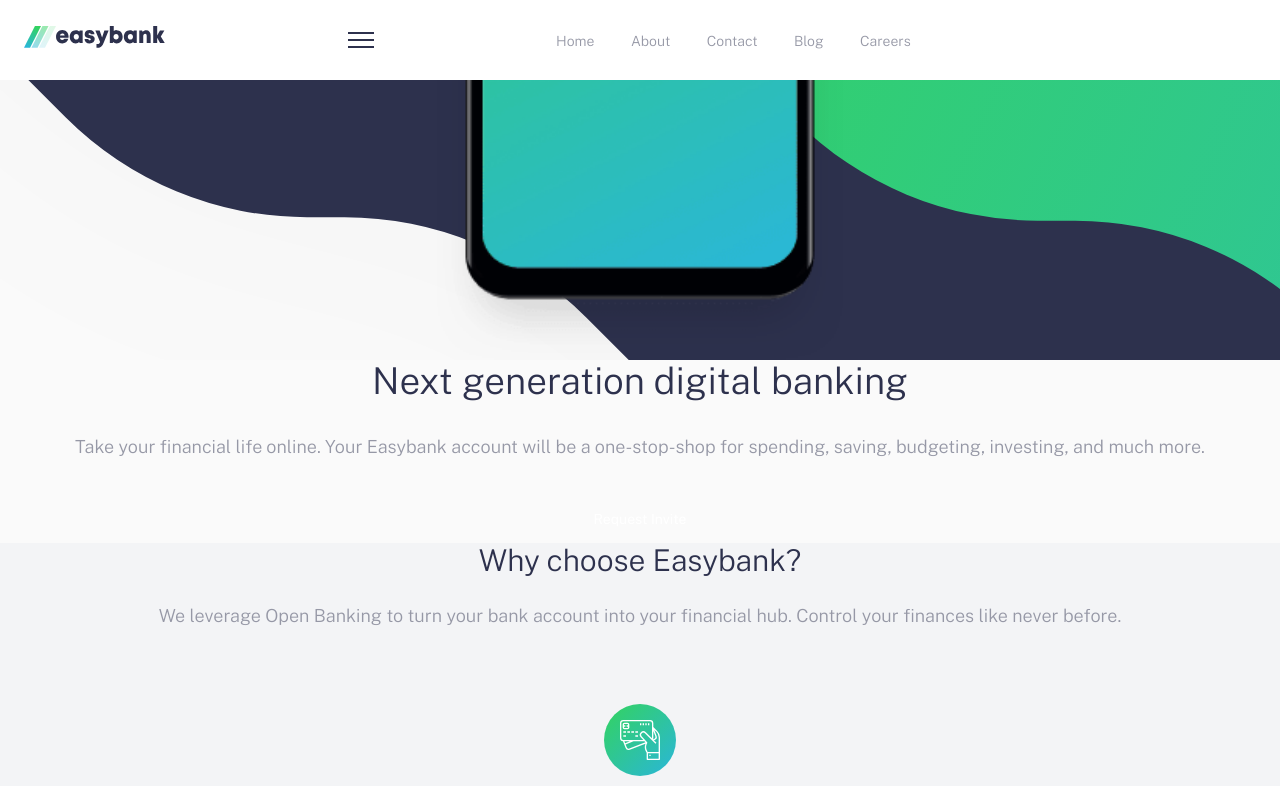
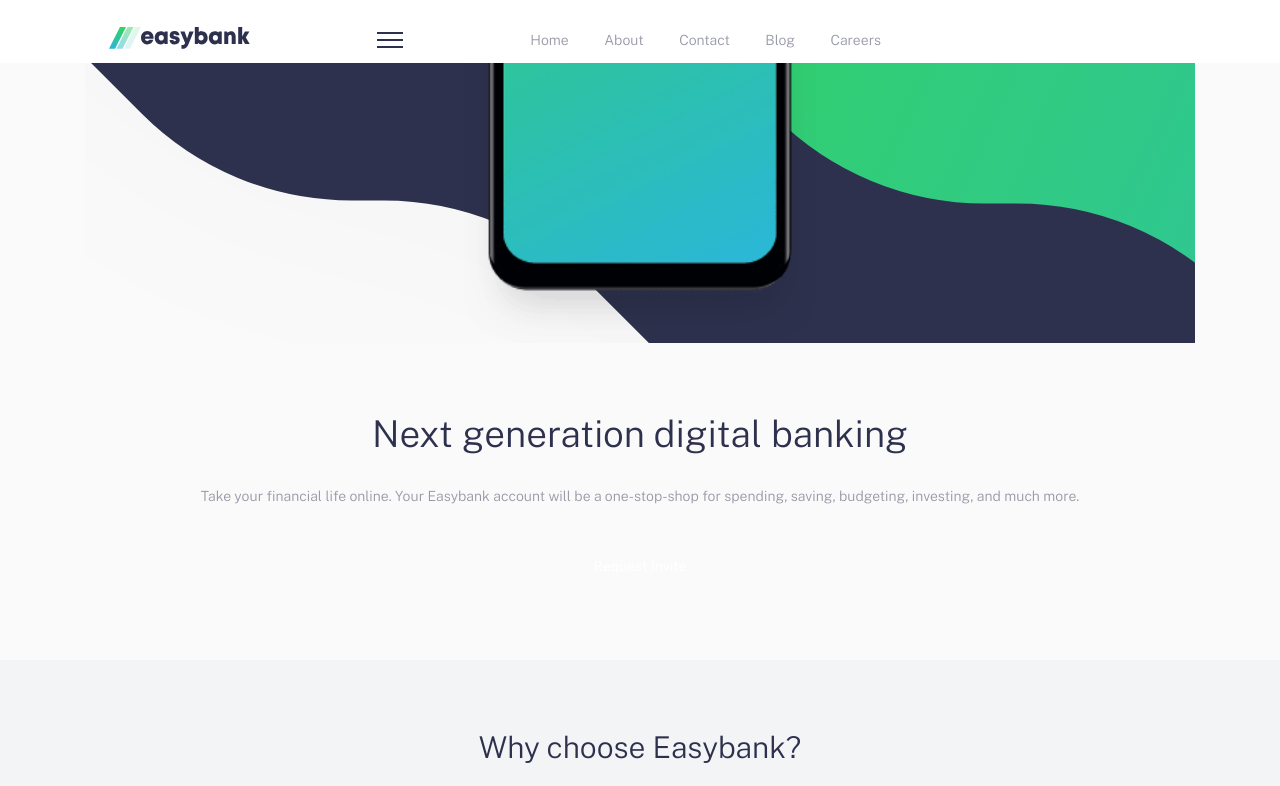
Before and after one commit to farouk-afolabi/Easy-bank-landing-page, a plain HTML site: page index.html in a window 1280 px wide. Shown: the top 786 px of the page. Drawn offline with nearby package versions, Linux system fonts and the light colour scheme.

Commit message:
day 4 debugging

```diff
--- a/app/js/script.js
+++ b/app/js/script.js
@@ -1,42 +1,24 @@
-/*const btnHamburger = document.querySelector('#btnHarmburger');
+const btnHamburger = document.querySelector('#btnHamburger');
+const body = document.querySelector('body');
 const header = document.querySelector('.header');
+const overlay = document.querySelector('.overlay');
+const fadeElems = document.querySelectorAll('.has-fade');
 
+btnHamburger.addEventListener('click', function() { // close menu
+    if (header.classList.contains('open')) {
+        body.classList.remove('noscroll');
+        header.classList.remove('open');
+        fadeElems.forEach(function(element) {
+            element.classList.remove('fade-in');
+            element.classList.add('fade-out');
+        });
 
-
-btnHamburger.addEventListener('click', function(){
-console.log( 'click hamburger');
-if(header.classList.contains('open')){
-    header.classList.remove('open');
-}
-else {
-    header.classList.add('open');
-}
+    } else { // open menu
+        body.classList.add('noscroll');
+        header.classList.add('open');
+        fadeElems.forEach(function(element) {
+            element.classList.remove('fade-out');
+            element.classList.add('fade-in');
+        });
+    }
 });
- */
-// const btnHamburger = document.querySelector("#btnHamburger");
-// const body = document.querySelector("body");
-const header = document.querySelector(".header");
-const overlay = document.querySelector(".overlay");
-const fadElems = document.querySelectorAll(".has-fade");
-
-btnHamburger.addEventListener("click", function () {
-  // console.log("open hamburger");
-
-  if (header.classList.contains("open")) {
-    //close hamburger menu
-    // body.classList.remove('noscroll');
-    header.classList.remove('open');
-    fadElems.forEach(function (element) {
-      element.classList.remove("fade-in");
-      element.classList.add("fade-out");
-    });
-  } else {
-    // hamburger menu
-    // body.classList.add('noscroll');
-    header.classList.add('open');
-    fadElems.forEach(function (element) {
-      element.classList.remove("fade-out");
-      element.classList.add("fade-in");
-    });
-  }
-});
--- a/app/scss/_article.scss
+++ b/app/scss/_article.scss
@@ -3,7 +3,7 @@
 }
 
 .article {
-    &__content
+
     &__grid {
         display: grid;
         // grid-template-columns: repeat(auto-fit, minmax(14.375rem, 1fr));
@@ -20,15 +20,16 @@
         }
     }
     &__item{
-        border-radius: .315rem;
+        border-radius: 0.3125rem;
         overflow: hidden;
         background-color: $white;
         box-shadow: 0px 3px 12px rgba(0,0,0,0.15);
         transition: all 150ms ease-in-out;
 
-
-        &:hover{
-            transform: scale(1.05);
+        @include breakpoint-up(medium){
+            &:hover {
+                transform: scale(1.05);
+            }
         }
     }
     &__img{
@@ -47,14 +48,15 @@
     }
     &__author{
         font-size: 0.625rem;
-        margin-bottom: .75rem;
+        margin-bottom: 0.75rem;
     }
     &__title{
         font-size: 1.065rem;
         line-height: 1.2;
         color: $darkBlue;
-        margin-bottom: .5rem;
+        margin-bottom: 0.5rem;
     }
+
     &__description{
         font-size: 0.8125rem;
     }
--- a/app/scss/_feature.scss
+++ b/app/scss/_feature.scss
@@ -22,10 +22,10 @@
 
     &__item {
 
-        padding: .9375rem;
+        padding: 0.9375rem;
 
         @include breakpoint-up(medium) {
-            flex: 0 0 50%;
+            flex: 1 0 50%;
         }
 
         @include breakpoint-up(large) {
@@ -43,12 +43,13 @@
 
     &__title {
         font-size: 1.25rem;
+        font-weight: 300;
+        line-height: 1.15;
+        color: $darkBlue;
         margin-bottom: 1rem;
+
         @include breakpoint-up(large) {
             font-size: 1.5rem;
-            font-weight: 300;
-            color: $darkBlue;
-            line-height: 1.15;
             margin-bottom: 1.5rem;
         }
     }
--- a/app/scss/_footer.scss
+++ b/app/scss/_footer.scss
@@ -11,10 +11,12 @@
             justify-items: start;
             grid-template-columns: 2fr 1fr 1fr 3fr;
             grid-template-rows: 1fr auto;
+            gap: 1rem;
             grid-template-areas:
                 "logo links1 links2 cta"
                 "social links1 links2 copyright";
-            gap: 1rem;
+            align-items: stretch;
+
         }
     }
 
@@ -23,8 +25,13 @@
     }
 
     &__logo {
-        display: block;
-        margin-bottom: 1.875rem;
+        display: inline-block;
+
+
+        @include breakpoint-down(medium) {
+            margin-bottom: 1.875rem;
+
+        }
         @include breakpoint-up(large) {
             grid-area: logo;
         }
@@ -43,13 +50,15 @@
             align-self: end;
         }
 
-        svg path {
-            transition: fill 150ms ease-in-out;
-        }
+
 
         a {
             display: inline-block;
             height: 1.25rem;
+
+            svg path {
+                transition: fill 150ms ease-in-out;
+            }
 
             &:hover svg path {
                 fill: $limeGreen;
@@ -69,7 +78,7 @@
 
         @include breakpoint-up(large) {
             align-items: start;
-            justify-content: space-around;
+            justify-content: space-between;
         }
 
         &.col1 {
@@ -92,7 +101,7 @@
 
         a {
             line-height: 2.25;
-            transition: fill 150ms ease-in-out;
+            transition: color 150ms ease-in-out;
 
             &:hover {
                 color: $limeGreen;
@@ -106,6 +115,7 @@
             grid-area: cta;
             justify-self: end;
             text-align: right;
+            align-self: stretch;
         }
 
         a.button {
@@ -119,17 +129,14 @@
 
     &__copyright {
         font-size: 0.8125rem;
+        color: $grayishBlue;
 
         @include breakpoint-up(large) {
             grid-area: copyright;
             justify-self: end;
             align-self: end;
         }
-        a{
-            &:hover {
-                color: $limeGreen;
-            }
-        }
+
     }
 
 }
--- a/app/scss/_globals.scss
+++ b/app/scss/_globals.scss
@@ -11,15 +11,18 @@ body {
     margin: 0;
     padding: 0;
     font-family:'Public Sans' , sans-serif;
-    font-size: $font-med;
+    font-size: $font-sm;
     font-weight: 300;
     color: $grayishBlue;
     line-height: 1.3;
     overflow-x: hidden;
+    min-height: auto;
 
     @include breakpoint-up(large) {
         font-size: $font-med;
     }
+
+
 }
 
 h1,h2,h3 {
@@ -27,6 +30,7 @@ h1,h2,h3 {
     font-weight: 300;
     color: $darkBlue;
     line-height: 1.15;
+
 }
 
 h1 {
@@ -64,6 +68,58 @@ a, a:visited, a:hover {
 
 
 }
+
+//Spacing
+.container {
+    max-width: 69.375rem;
+    margin: 0 auto;
+
+    &--pall {
+        padding-top: 4.375rem;
+        padding-left: 1.5rem;
+        padding-bottom: 4.375rem;
+        padding-right: 1.5rem;
+
+        @include breakpoint-up(large) {
+            padding-top: 6rem;
+            padding-bottom: 6rem;
+        }
+    }
+    &--py {
+        padding-top: 4.375rem;
+        padding-bottom: 4.375rem;
+
+         @include breakpoint-up(large) {
+            padding-top: 6rem;
+            padding-bottom: 6rem;
+        }
+    }
+    &--px {
+        padding-right: 1.5rem;
+        padding-left: 1.5rem;
+    }
+    &--pt {
+        padding-top: 4.375rem;
+
+         @include breakpoint-up(large) {
+            padding-top: 6rem;
+        }
+    }
+    &--pl {
+        padding-left: 1.5rem;
+    }
+    &--pr {
+        padding-right: 1.5rem;
+    }
+    &--pb {
+        padding-bottom: 4.375rem;
+
+        @include breakpoint-up(large) {
+            padding-bottom: 6rem;
+        }
+    }
+}
+
 // Flexbox
 .flex {
     display: flex;
@@ -84,7 +140,7 @@ a, a:visited, a:hover {
 //Buttons
  button,
  .button {
-     position :relative;
+     display: inline-block;
      padding : 0.875rem 2.1875rem;
      background-color: linear-gradient(to right , $limeGreen, $brightCyan);
      border-radius: 50px;
@@ -92,11 +148,10 @@ a, a:visited, a:hover {
      cursor: pointer;
      color: $white;
      font-weight: 400;
-     display: inline-block;
      font-size: $font-sm;
-     transition: opacity 300ms ease-in-out;
+     transition: all 300ms ease-in-out;
 
-
+@include breakpoint-down(medium) {
     &::before {
         content: "";
         position: absolute;
@@ -105,16 +160,20 @@ a, a:visited, a:hover {
         bottom: 0;
         right: 0;
         border-radius: 50px;
-
         background-color: rgba($color: #000000, $alpha: 0.25);
         opacity: 0;
         transition: opacity 150ms ease-in-out;
     }
 
-    &:hover {
-        &::before {
+    &:hover::before {
             opacity: 1;
    }
+  }
+
+  @include breakpoint-up(large) {
+    &:hover {
+        transform: scale(1.01);
+    }
   }
 }
 
--- a/app/scss/_header.scss
+++ b/app/scss/_header.scss
@@ -1,19 +1,22 @@
-header ,.header, #header {
+.header {
+    position: relative;
+    z-index: 1;
+
 
 
 
         //hamburger animation
         &.open {
             .header__toggle {
-                >span:first-child {
+                > span:first-child {
                     transform: rotate(45deg);
                 }
 
-                >span:nth-child(2) {
+                > span:nth-child(2) {
                     opacity: 0;
                 }
 
-                >span:last-child {
+                > span:last-child {
                     transform: rotate(-45deg);
 
                 }
@@ -29,14 +32,22 @@ header ,.header, #header {
             left: 0;
             background-image: linear-gradient($darkBlue, transparent);
 
+            &.fade-in {
+                display: block;
+            }
+           /* &.fade-out {
+                display: none;
+            }
+            */
         }
 
 
     nav {
         position: relative;
         background-color: $white;
-        padding: 1.0625rem  1.5rem;
-        z-index: 2;
+        padding-top: 1.0625rem  ;
+        padding-bottom: 0px ;
+
     }
 
     &__logo {
@@ -46,7 +57,7 @@ header ,.header, #header {
         }
     }
 
-    &__toggle { // Mobile Menu
+    &__toggle { // Mobile Menu Toggle
         cursor: pointer;
 
         > span {
@@ -69,21 +80,23 @@ header ,.header, #header {
         position: absolute;
         background: $white;
         padding: 1.625rem;
-        margin-top: 1.5rem;
+        margin-top:  1.5rem;
         width: calc(100% - 3rem);
         border-radius: 5px;
         left: 50%;
         transform: translateX(-50%);
 
+
         a {
+            display: block;
+            padding: 0.625rem;
+            text-align: center;
             color: $darkBlue;
-            padding: .625rem;
-            display: block;
-            text-align: center;
         }
     }
 
     &__links {
+
         a {
             position:relative;
             font-size: $font-sm;
@@ -117,9 +130,4 @@ header ,.header, #header {
         }
     }
 
-    &__cta {
-        font-size: $font-sm ;
-        color: $white;
-        transition: opacity 300ms ease-in-out;
-    }
 }
--- a/app/scss/_hero.scss
+++ b/app/scss/_hero.scss
@@ -18,7 +18,7 @@
 
         @include breakpoint-up(medium) {
             min-height: 25rem;
-            background-position: center 60%;
+            background-position: center 70%;
         }
 
         @include breakpoint-up(large) {
@@ -27,20 +27,12 @@
             height: 41rem;
             background-image: none;
             // background-image: url('/images/bg-intro-desktop.svg');
-            // background-position: left center;
+
         }
 
         &::before {
 
             @include breakpoint-up(large) {
-                // position: absolute;
-                // content: "";
-                // height: 100%;
-                // width: 132%;
-                // background-image: url(/images/bg-intro-desktop.svg);
-                // background-repeat: no-repeat;
-                // background-size: 123%;
-                // background-position: -57% 63%;
                 content: "";
                 position: absolute;
                 height: 100%;
@@ -55,13 +47,15 @@
 
         &::after {
             content: "";
+            position: absolute;
             height: 100%;
             width: 100%;
             background: url('/images/image-mockups.png');
+            background-size: 93%;
             background-repeat: no-repeat;
             background-position: center bottom;
-            background-size: 93%;
-            position: absolute;
+
+
 
             @include breakpoint-up(medium) {
                 background-size: 52%;
@@ -72,11 +66,11 @@
                 // height: 132%;
                 // background-size: 100%;
                 // background-position: 0 100%;
-                left: 42%;
+
                 width: 120%;
                 height: 122%;
                 background-size: 94%;
-                background-position: center 150%;
+                background-position: center 158%;
                 left: 22%;
             }
         }
@@ -84,7 +78,6 @@
 
     }
 
-    background-size: cover;
 
     &__text {
         text-align: center;
--- a/app/scss/_variables.scss
+++ b/app/scss/_variables.scss
@@ -10,5 +10,5 @@ $white: hsl(0, 0%, 100%);
 //fonts size
 $font-sm: 0.875rem; //14px
 $font-med: 1.125rem; // 18px
-$font-lg: 1.25rem;
-$font-xlg: 3.25rem;
+$font-lg: 1.25rem; // 20px
+$font-xlg: 3.25rem; // 52px
--- a/app/scss/style.scss
+++ b/app/scss/style.scss
@@ -1,9 +1,9 @@
 @import "variables";
+@import "mixins";
 @import "animations";
-@import "mixins";
 @import  "globals";
 @import "header" ;
 @import "hero";
+@import "feature";
 @import "article";
-@import "feature";
 @import "footer";
--- a/index.html
+++ b/index.html
@@ -17,17 +17,17 @@
   </style>
 </head>
 <body>
-  <header class="header" id="header">
+  <header class="header" >
     <div class="overlay has-fade"></div>
-    <nav class=" container container--pall flex  flex-jc-sb flex-ai-c">
+    <nav class="   container container--pall flex  flex-jc-sb flex-ai-c">
       <a href="#" class="header__logo">
-        <img src="images/logo.svg" alt="Easybank" />
+        <img src="images/logo.svg" alt="Easybank">
       </a>
-      <div id="btnHamburger" href="#" class="header__toggle  hide-for-desktop">
+      <a id="btnHamburger" href="#" class="header__toggle  hide-for-desktop">
         <span></span>
         <span></span>
         <span></span>
-      </div>
+      </a>
 
       <div class="header__links hide-for-mobile">
         <a href="#">Home</a>
@@ -38,13 +38,15 @@
       </div>
       <a href="#" class="button header__cta hide-for-mobile"> Request Invite </a>
     </nav>
-    <div class="header__menu has-fade">
+   <div class="header__menu has-fade">
       <a href="#">Home</a>
       <a href="#">About</a>
       <a href="#">Contact</a>
       <a href="#">Blog</a>
       <a href="#">Careers</a>
     </div>
+
+
 
   </header>
 
@@ -58,7 +60,7 @@
           one-stop-shop for spending, saving, budgeting, investing, and much
           more.
         </p>
-        <a href="#" class="button hero__cta">Request Invite</a>
+        <a href="#" class="hero__cta button">Request Invite</a>
       </div>
     </div>
   </section>
@@ -169,8 +171,8 @@
 
   <footer class="footer">
     <div class="container">
-      <a class="footer__logo" href="#">
-        <img src="/images/logo-dark.svg" alt="footer logo">
+      <a href="#" class="footer__logo" >
+        <img src="/images/logo.svg" alt="footer logo">
       </a>
       <div class="footer__social">
         <a href="#">
```
Also changed, not shown: app/scss/_animations.scss (+14 -11 lines), app/dist/style.css, 1 other file.
